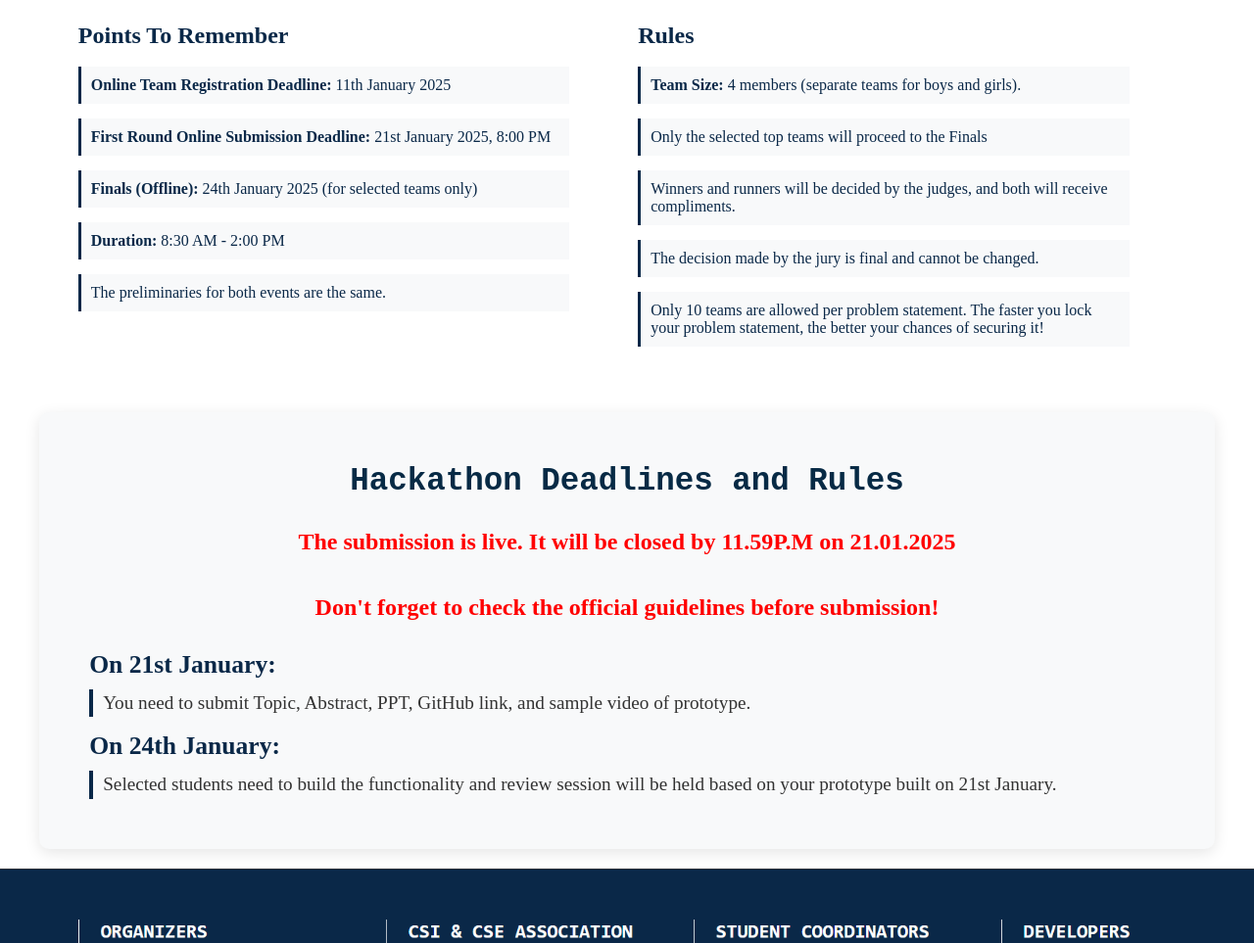
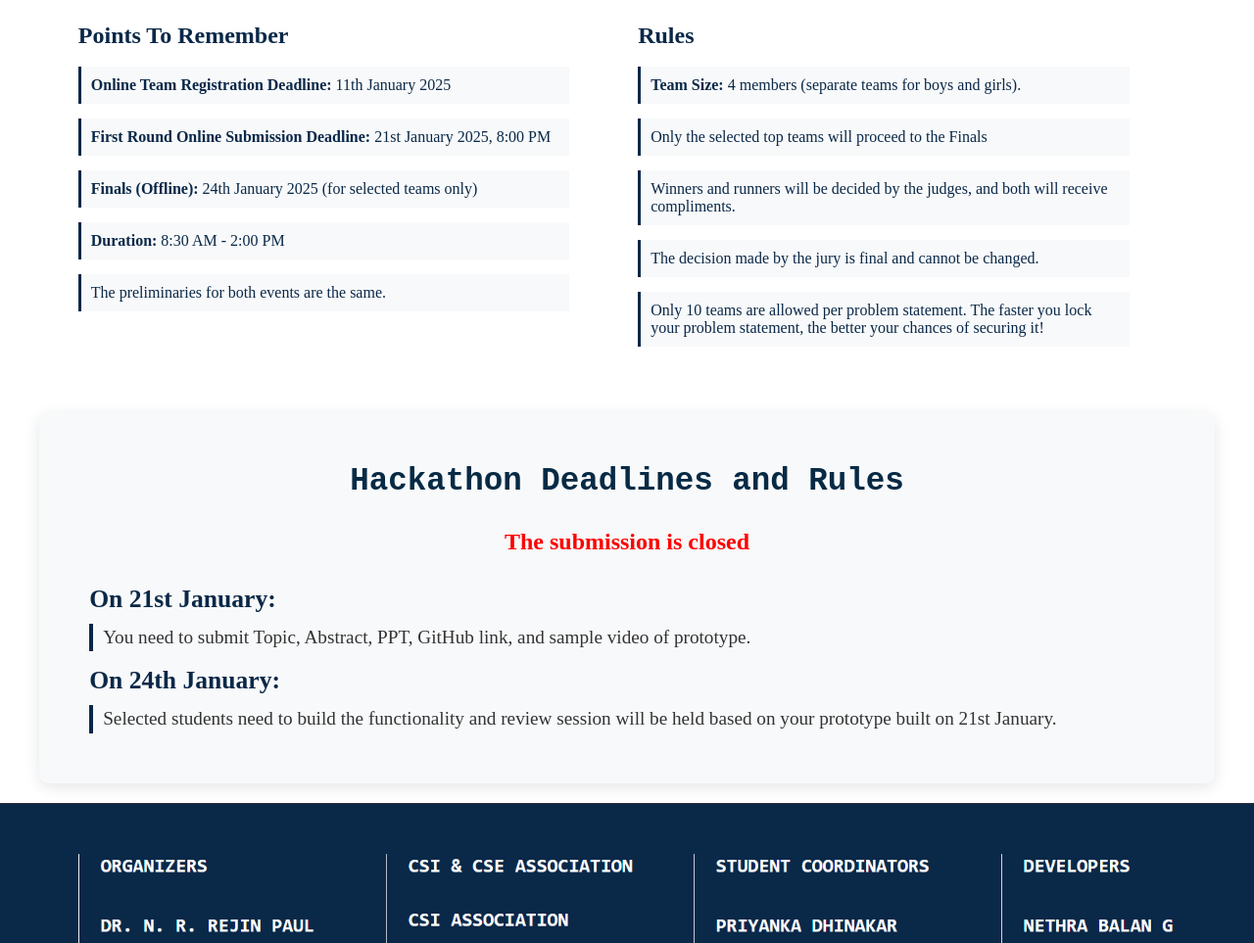
Before and after one commit to PRIYANKADHINAKAR2005/CollegeHackathon, a website: page public/index.html in a window 1280 px wide. Shown: the part 856-1819 px from the top of the page at 98% size. Drawn offline with Linux system fonts and the light colour scheme.

Commit message:
Update index.html

```diff
--- a/public/index.html
+++ b/public/index.html
@@ -15,7 +15,7 @@
             <h1>CSE Department</h1>&nbsp;&nbsp;&nbsp;&nbsp;&nbsp;&nbsp;&nbsp;&nbsp;&nbsp;&nbsp;
             <a href="">About</a>&nbsp;&nbsp;&nbsp;&nbsp;&nbsp;&nbsp;&nbsp;&nbsp;&nbsp;&nbsp;&nbsp;
             <a href="/problem.html">Problem Statements</a>&nbsp;&nbsp;&nbsp;&nbsp;&nbsp;&nbsp;&nbsp;&nbsp;&nbsp;
-            <a href="/submission.html">Submit</a>&nbsp;&nbsp;&nbsp;&nbsp;&nbsp;&nbsp;&nbsp;&nbsp;&nbsp;&nbsp;
+
                   <a href="/Registrations.html">Teams Registered</a>&nbsp;&nbsp;&nbsp;&nbsp;&nbsp;&nbsp;&nbsp;&nbsp;&nbsp;&nbsp;
             </div>
 
@@ -93,13 +93,11 @@
         <h2>Hackathon Deadlines and Rules</h2>
     </div>
     <div class="important-note">
-        <p>The submission is live. It will be closed by 11.59P.M on 21.01.2025 </p>
+        <p>The submission is closed </p>
     </div>
 
     <!-- Second Important Note -->
-    <div class="important-note-2">
-        <p>Don't forget to check the official guidelines before submission!</p>
-    </div>
+
     <div class="hackathon-details">
         <div class="deadline">
             <h3>On 21st January:</h3>
```
